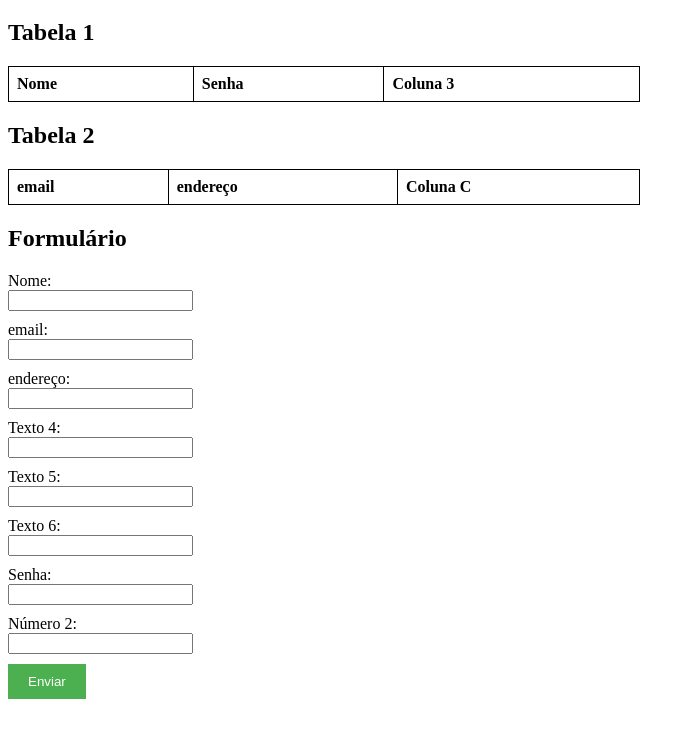
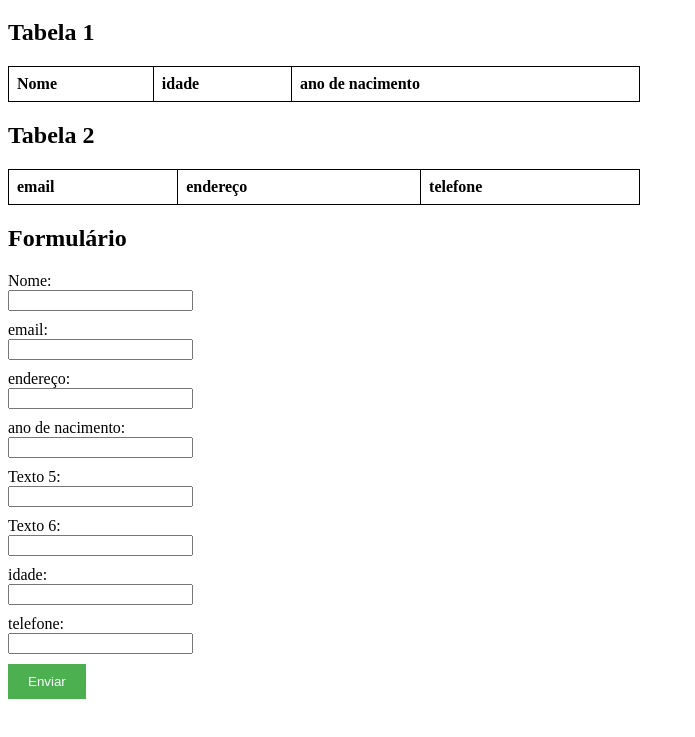
Before and after one commit to RaphaelhOliveira/2D_JavaBD, a plain HTML site: page index.html in a window 1280 px wide. Shown: the part 61-798 px from the top of the page, without its empty margins (0-695 px from the left). Drawn offline with Linux system fonts and the light colour scheme.

Commit message:
Update index.html

```diff
--- a/index.html
+++ b/index.html
@@ -14,8 +14,8 @@
         <thead>
             <tr>
                 <th>Nome</th>
-                <th>Senha</th>
-                <th>Coluna 3</th>
+                <th>idade</th>
+                <th>ano de nacimento</th>
             </tr>
         </thead>
         <tbody>
@@ -29,7 +29,7 @@
             <tr>
                 <th>email</th>
                 <th>endereço</th>
-                <th>Coluna C</th>
+                <th>telefone</th>
             </tr>
         </thead>
         <tbody>
@@ -48,7 +48,7 @@
         <label for="texto3">endereço:</label>
         <input type="text" id="texto3" name="texto3">
 
-        <label for="texto4">Texto 4:</label>
+        <label for="texto4">ano de nacimento:</label>
         <input type="text" id="texto4" name="texto4">
 
         <label for="texto5">Texto 5:</label>
@@ -57,10 +57,10 @@
         <label for="texto6">Texto 6:</label>
         <input type="text" id="texto6" name="texto6">
 
-        <label for="numero1">Senha:</label>
+        <label for="numero1">idade:</label>
         <input type="number" id="numero1" name="numero1">
 
-        <label for="numero2">Número 2:</label>
+        <label for="numero2">telefone:</label>
         <input type="number" id="numero2" name="numero2">
 
         <input type="submit" value="Enviar">
```
